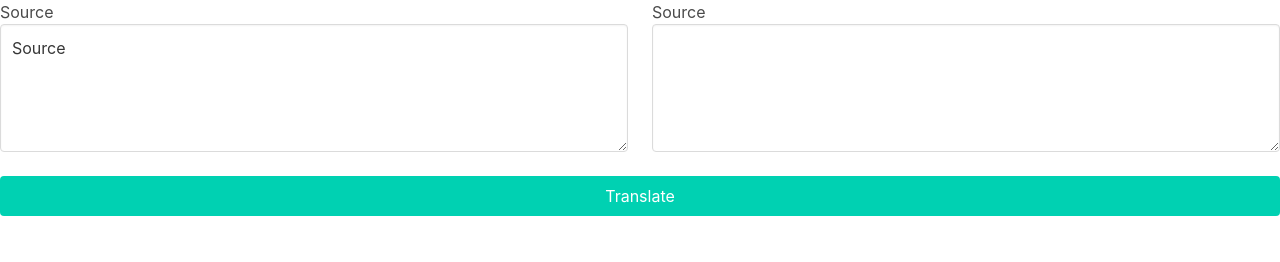
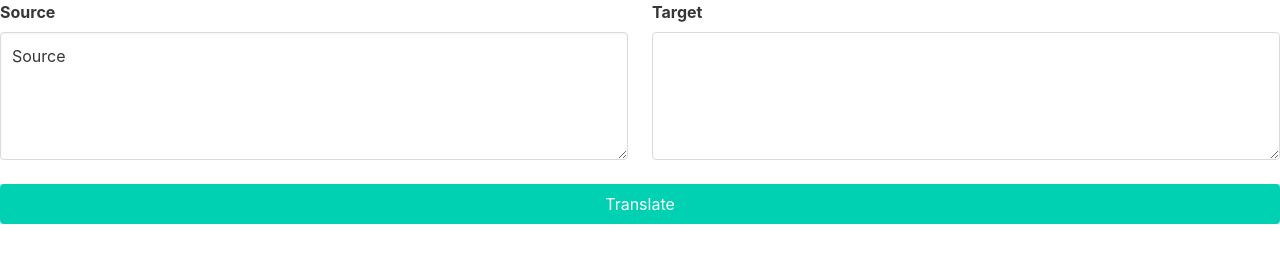
Before and after one commit to QuanKaoYang/transmock, a plain HTML site: page docs/index.html in a window 1280 px wide. Drawn offline with nearby package versions, Linux system fonts and the light colour scheme.

Commit message:
add some comments; fixed a typo of UI

```diff
--- a/docs/index.html
+++ b/docs/index.html
@@ -12,12 +12,12 @@
         <form>
             <div class="columns">
                 <div class="column is-half">
-                    <label>Source</label>
+                    <label class="label">Source</label>
                     <textarea class="textarea" v-model="st"></textarea>
                 </div>
                 <div class="column is-half">
-                    <label>Source</label>
-                    <textarea class="textarea"v-model=tt></textarea>
+                    <label class="label">Target</label>
+                    <textarea class="textarea" readonly v-model=tt></textarea>
                 </div>
             </div>
             <button class="button is-primary is-fullwidth" @click.prevent.stop="submitSource">Translate</button>
```
Also changed, not shown: docs/index.js (+5 -2 lines).
